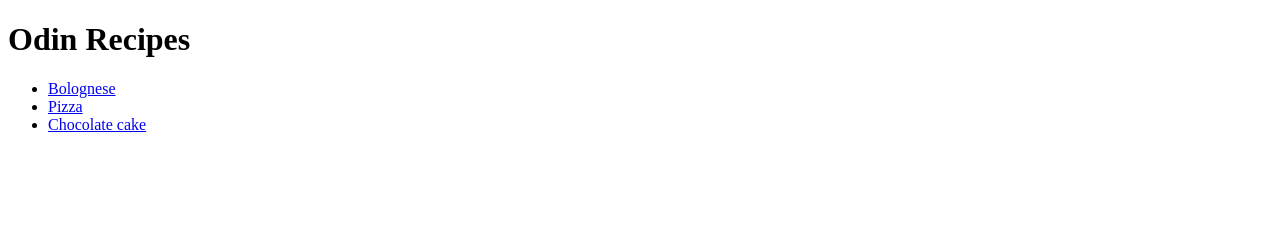
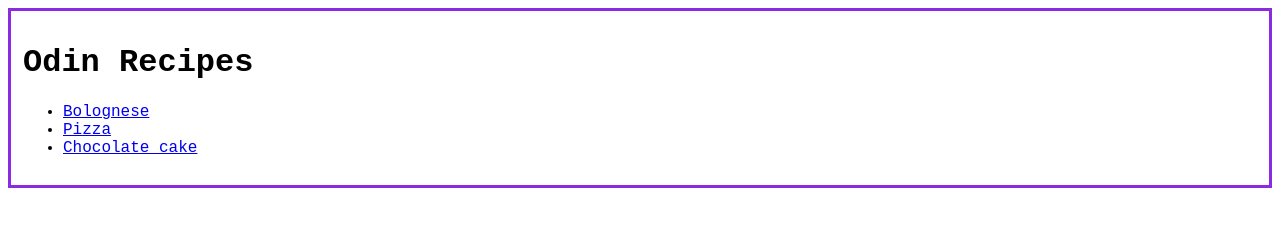
Before and after one commit to harelbenmoshe1-art/odin-recipes, a plain HTML site: page index.html in a window 1280 px wide. Drawn offline with Linux system fonts and the light colour scheme.

Commit message:
added style.css with font, padding, and border inside the body selector

```diff
--- a/index.html
+++ b/index.html
@@ -3,6 +3,7 @@
 <head>
     <meta charset="UTF-8">
     <meta name="viewport" content="width=device-width, initial-scale=1.0">
+    <link rel="stylesheet" href="style.css">
     <title>Odin recipes project</title>
 </head>
 <body>
--- /dev/null
+++ b/style.css
@@ -0,0 +1,5 @@
+body {
+    font-family: 'Courier New', Courier, monospace;
+    padding: 12px;
+    border: 3px solid blueviolet;
+}
```
